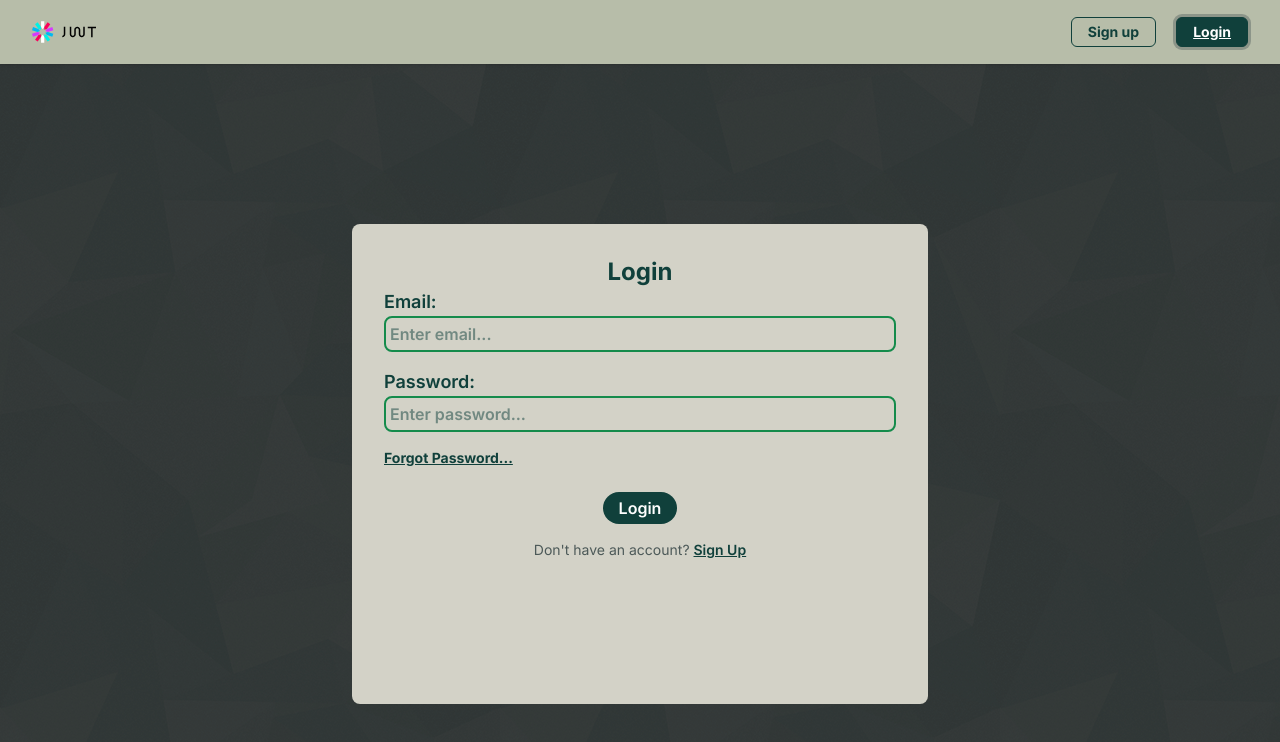
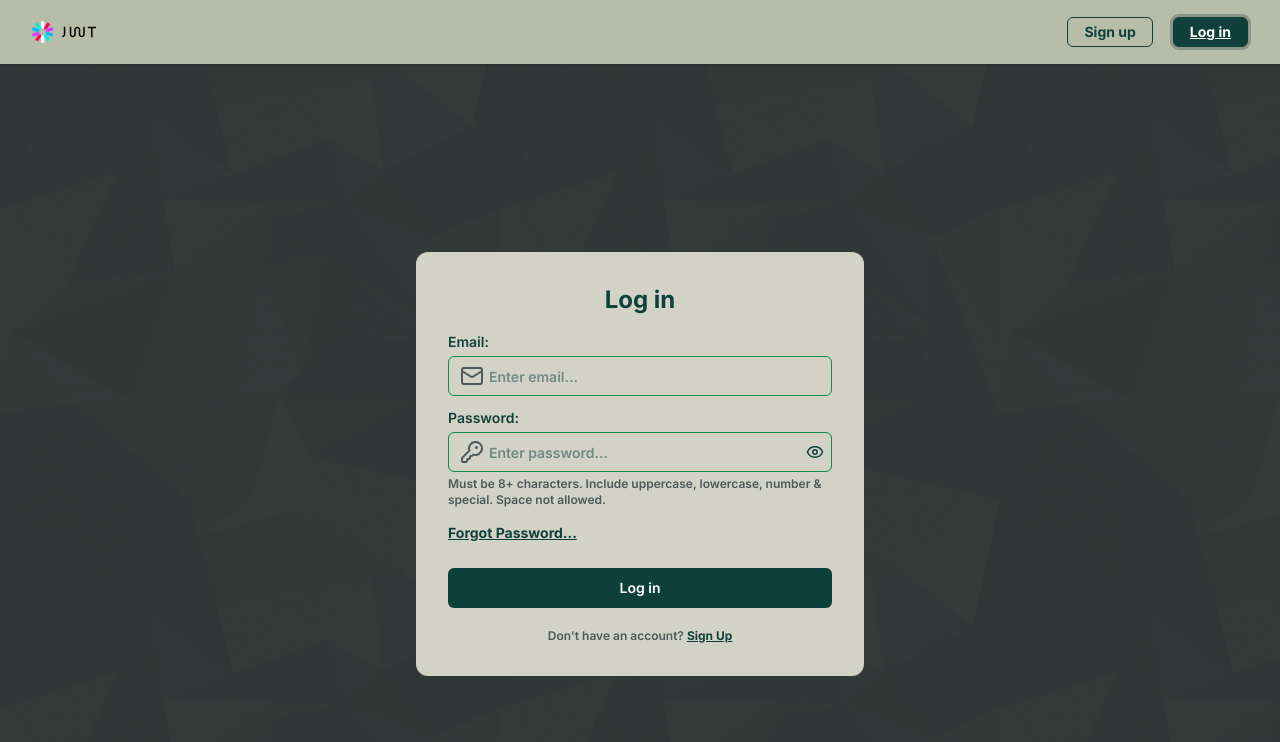
Before and after one commit to aftab-ai/JWT_Auth, a React (Vite) app in the folder Frontend/: page /login in a window 1280 px wide. Shown: the top 742 px of the page. Built offline with nearby package versions, Linux system fonts and the light colour scheme.

Commit message:
Login form-validation and UX/UI improved.

```diff
--- a/Frontend/src/components/PublicNavbar.jsx
+++ b/Frontend/src/components/PublicNavbar.jsx
@@ -36,7 +36,7 @@ function PublicNavbar() {
             ${isActive && "underline ring-3 ring-[#4C5958]/40"}`
           }
         >
-          Login
+          Log in
         </NavLink>
       </div>
     </nav>
--- a/Frontend/src/pages/Landing.jsx
+++ b/Frontend/src/pages/Landing.jsx
@@ -15,7 +15,7 @@ function Landing() {
         </p>
         <p className="font-medium text-[#455559] italic">
           <Link to="/login" className="underline text-[#10403B] font-semibold">
-            Login
+            Log in
           </Link>{" "}
           and see the details.
         </p>
--- a/Frontend/src/pages/Login.jsx
+++ b/Frontend/src/pages/Login.jsx
@@ -1,102 +1,170 @@
 // Third-Party modules.
 import { useState } from "react";
 import { Link } from "react-router-dom";
+import { useForm } from "react-hook-form";
+import { zodResolver } from "@hookform/resolvers/zod";
+import { Eye, EyeOff, Mail, KeyRound } from "lucide-react";
 
-// Initial form data.
-const initalFormData = {
-  email: "",
-  password: "",
+// Import local modules.
+import loginSchemaValidators from "../validators/loginSchemaValidators";
+
+function Login() {
+  // Form state controller.
+  const {
+    register,
+    handleSubmit,
+    reset,
+    formState: { errors, isSubmitting },
+  } = useForm({
+    resolver: zodResolver(loginSchemaValidators),
+    mode: "onSubmit",
+  });
+
+  const [showPassword, setShowPassword] = useState(false); // Show/Hide Password.
+  const [focusedField, setFocusedField] = useState(""); // Track focused input.
+
+  // Form Submit.
+  const onSubmit = async (data) => {
+    console.log(data);
+
+    reset(); // Reset form input.
   };
 
-function Login() {
-  const [formData, setFormData] = useState(initalFormData);
-
-  // Handle form change state.
-  const handleChange = (event) => {
-    const { name, value } = event.target;
-
-    // Handle form state(data).
-    setFormData((preValue) => ({
-      ...preValue,
-      [name]: value,
-    }));
-  };
-
-  // Handle form submit.
-  const handleSubmit = (event) => {
-    event.preventDefault(); // Prevent form submit default behaviour.
-
-    setFormData(initalFormData); // Set form state to initial after submit.
+  // Determine icon color.
+  const getIconColor = (field) => {
+    if (errors[field]) return "#D8581C"; // Red for error.
+    if (focusedField === field) return "#10403B"; // Sky when focused.
+    return "#4C5958"; // Default gray.
   };
 
   return (
     // Login Form.
-    <div className="h-screen flex items-center justify-center">
-      <div className="flex flex-col items-center h-3/5 w-xl p-8 bg-[#D3D2C7] rounded-lg">
+    <div className="flex items-center justify-center min-h-screen w-full">
+      <div className="flex flex-col w-full max-w-md px-6 sm:px-8 py-7 sm:py-8 rounded-xl bg-[#D3D2C7]">
         {/* Heading */}
-        <h2 className="text-[#10403B] font-bold text-2xl">Login</h2>
+        <h2 className="mb-4 font-bold text-center text-2xl text-[#10403B]">
+          Log in
+        </h2>
 
+        {/* Login Form */}
         <form
-          onSubmit={handleSubmit}
-          className="text-[#10403B] font-semibold flex flex-col gap-4 w-full"
+          onSubmit={handleSubmit(onSubmit)}
+          className="flex flex-col w-full space-y-3 font-semibold text-[#10403B]"
         >
           {/* Email */}
-          <div className="flex flex-col">
-            <label htmlFor="email" className="text-lg">
+          <div className="relative flex flex-col">
+            <label htmlFor="email" className="mb-1 font-semibold text-sm">
               Email:
             </label>
+
+            <div className="relative">
+              <Mail
+                className="absolute left-3 top-1/2 -translate-y-1/2 transition-colors duration-200"
+                color={getIconColor("email")}
+              />
+
               <input
-              className="p-1 rounded-lg border-[#148B4B] border-2"
+                id="email"
                 type="text"
-              id="email"
-              name="email"
+                {...register("email")}
+                className={`h-10 w-full pl-10 px-3 text-sm border rounded-md outline-none
+                  focus:ring-2 focus:ring-[#10403B]/40 focus:border-[#10403B]
+                  ${errors.email ? "border-[#D8581C]" : "border-[#148B48]"}`}
                 placeholder="Enter email..."
-              onChange={handleChange}
-              value={formData.email}
+                disabled={isSubmitting}
+                onFocus={() => setFocusedField("email")}
+                onBlur={() => setFocusedField("")}
               />
             </div>
 
+            {/* Validation error. */}
+            {errors.email && (
+              <p className="mt-1 text-sm text-[#D8581C]">
+                {errors.email.message}
+              </p>
+            )}
+          </div>
+
           {/* Password */}
-          <div className="flex flex-col">
-            <label htmlFor="password" className="text-lg">
+          <div className="relative flex flex-col">
+            <label htmlFor="password" className="mb-1 font-semibold text-sm">
               Password:
             </label>
+
+            <div className="relative">
+              <KeyRound
+                className="absolute left-3 top-1/2 -translate-y-1/2 transition-colors duration-200"
+                color={getIconColor("password")}
+              />
+
               <input
-              className="p-1 rounded-lg border-[#148B4B] border-2"
-              type="password"
                 id="password"
-              name="password"
+                type={showPassword ? "text" : "password"}
+                {...register("password")}
+                className={`h-10 w-full px-10 text-sm border rounded-md outline-none
+                  focus:ring-2 focus:ring-[#10403B]/40 focus:border-[#10403B]
+                  ${errors.password ? "border-[#D8581C]" : "border-[#148B48]"}`}
                 placeholder="Enter password..."
-              onChange={handleChange}
-              value={formData.password}
+                disabled={isSubmitting}
+                onFocus={() => setFocusedField("password")}
+                onBlur={() => setFocusedField("")}
               />
+
+              {/* Show/Hide password button. */}
+              <button
+                type="button"
+                onClick={() => setShowPassword((v) => !v)}
+                className="absolute flex items-center justify-center right-2 top-1/2 -translate-y-1/2
+                  cursor-pointer hover:text-[#4C5958]"
+                aria-label={showPassword ? "Hide password" : "Show password"}
+              >
+                {showPassword ? <EyeOff size={18} /> : <Eye size={18} />}
+              </button>
+            </div>
+
+            {/* Password validation hint. */}
+            <p className="mt-1 text-xs text-[#4C5958]">
+              Must be 8+ characters. Include uppercase, lowercase, number &
+              special. Space not allowed.
+            </p>
+
+            {/* Validation Error */}
+            {errors.password && (
+              <p className="mt-1 text-sm text-[#D8581C]">
+                {errors.password.message}
+              </p>
+            )}
           </div>
 
           {/* Forgot-Password */}
+          <span>
             <Link
               to="/forgot-password"
               className="underline font-bold text-sm hover:text-[#4C5958]"
             >
               Forgot Password...
             </Link>
+          </span>
 
           {/* Login Button */}
           <div className="text-center">
-            <input
-              className="rounded-full px-4 py-1 mt-2 cursor-pointer bg-[#10403B]
-               text-white hover:bg-[#4C5958]"
-              type="submit"
-              value={"Login"}
-            />
+            <button
+              disabled={isSubmitting}
+              className="h-10 w-full mt-3 font-semibold text-sm cursor-pointer rounded-md
+                transition-colors bg-[#10403B] text-white hover:bg-[#4C5958]
+                focus:outline-none focus:ring-2 focus:ring-[#148B4B]/40 disabled:opacity-60"
+            >
+              {isSubmitting ? "Authenticating..." : "Log in"}
+            </button>
           </div>
         </form>
 
         {/* Signup Route */}
-        <p className="mt-4 text-sm text-[#4C5958]">
+        <p className="mt-5 font-semibold text-center text-xs text-[#4C5958]">
           Don't have an account?{" "}
           <Link
             to="/signup"
-            className="underline text-[#10403B] font-semibold hover:text-[#4C5958]"
+            className="underline font-bold text-[#10403B] hover:text-[#4C5958]"
           >
             Sign Up
           </Link>
--- a/Frontend/src/pages/Signup.jsx
+++ b/Frontend/src/pages/Signup.jsx
@@ -228,7 +228,7 @@ function Signup() {
                 transition-colors bg-[#10403B] text-white hover:bg-[#4C5958]
                 focus:outline-none focus:ring-2 focus:ring-[#148B4B]/40 disabled:opacity-60"
             >
-              {isSubmitting ? "Creating account..." : "Create account"}
+              {isSubmitting ? "Registering..." : "Create account"}
             </button>
           </div>
         </form>
--- /dev/null
+++ b/Frontend/src/validators/loginSchemaValidators.js
@@ -0,0 +1,21 @@
+// Third-Party modules.
+import { z } from "zod";
+
+// Login Form-Validation.
+const loginSchemaValidators = z.object({
+  // Email
+  email: z
+    .string()
+    .trim()
+    .min(1, "Email is required!")
+    .email("Email is invalid!"),
+
+  // Password
+  password: z
+    .string()
+    .trim()
+    .min(1, "Password is required!")
+    .min(8, "Password must be at least 8 characters long!"),
+});
+
+export default loginSchemaValidators;
--- a/Frontend/src/validators/signupSchemaValidators.js
+++ b/Frontend/src/validators/signupSchemaValidators.js
@@ -22,6 +22,7 @@ const signupSchemaValidators = z
     // Password
     password: z
       .string()
+      .trim()
       .min(1, "Password is required!")
       .regex(/[A-Z]/, "At least one uppercase letter required!")
       .regex(/[a-z]/, "At least one lowercase letter required!")
```
Also changed, not shown: 1 other file (tests, documents, lock files or other folders). Lines whose indentation alone changed are shown as unchanged.
